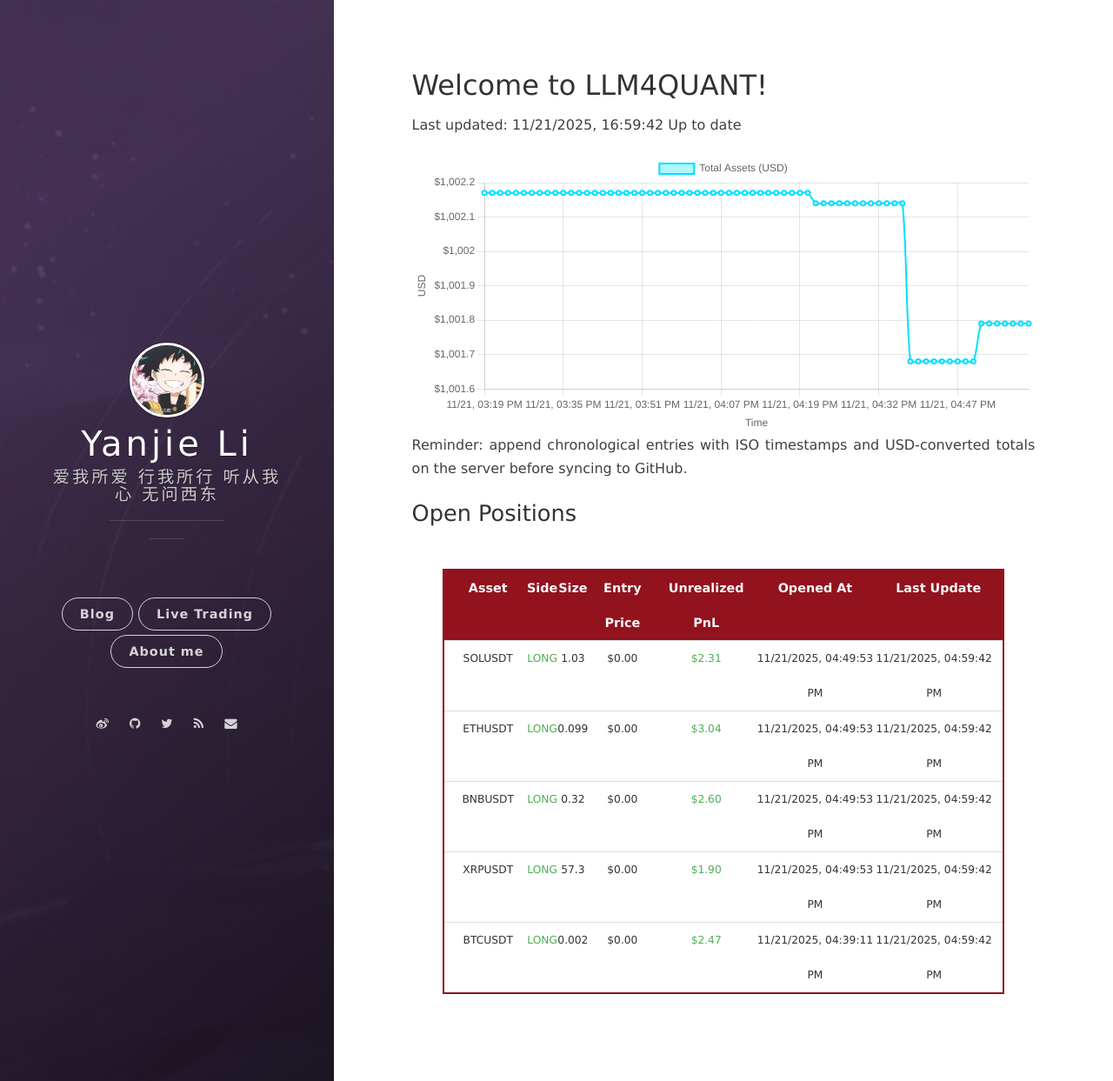
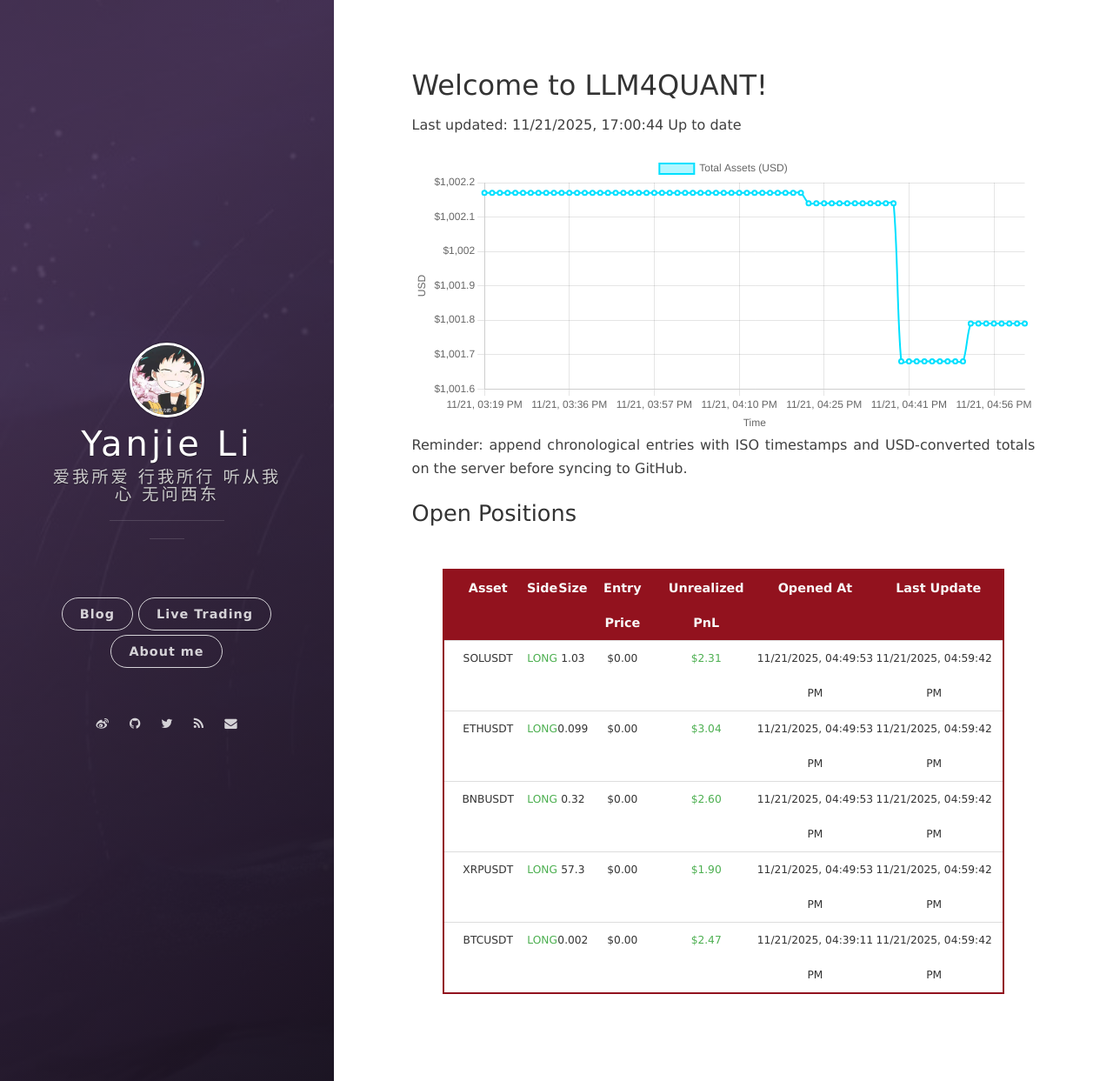
Before and after one commit to leeyegy/leeyegy.github.io, a Jekyll site: the page built from live-trading.html, in a window 1280 px wide and 1243 px high. Shown: the whole window at 87% size. Built offline with Jekyll 4.4.1, drawn with Linux system fonts in a browser that asks for light colours; nearby versions of some CDN libraries.

Commit message:
AccountMonitor: update balance history 2025-11-22T01:00:44+08:00

```diff
--- a/assets/data/binance/balance-history.json
+++ b/assets/data/binance/balance-history.json
@@ -1,5 +1,5 @@
 {
-  "generatedAt": "2025-11-22T00:59:42+08:00",
+  "generatedAt": "2025-11-22T01:00:44+08:00",
   "asset": "total_usd_value",
   "history": [
     {
@@ -281,6 +281,10 @@
     {
       "timestamp": "2025-11-22T00:59:42+08:00",
       "totalUsd": 1001.78750049
+    },
+    {
+      "timestamp": "2025-11-22T01:00:44+08:00",
+      "totalUsd": 1001.78750049
     }
   ]
 }
```
